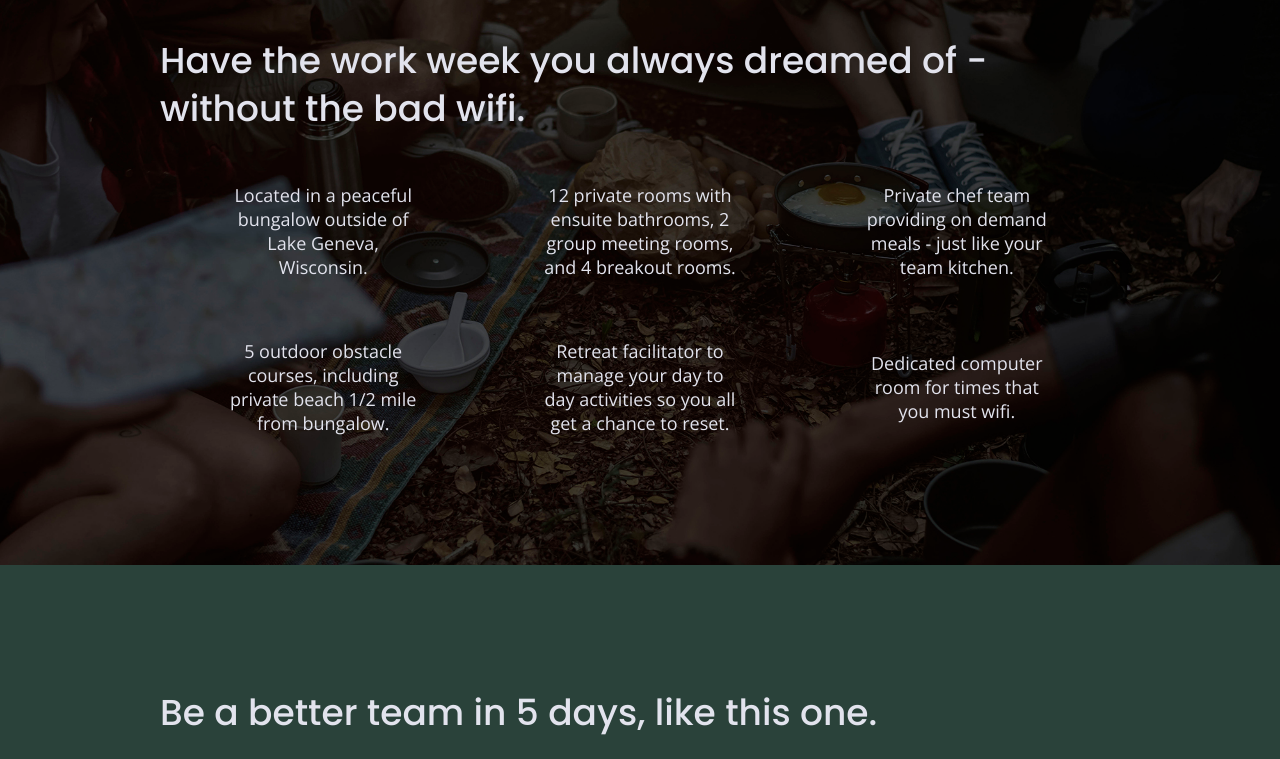
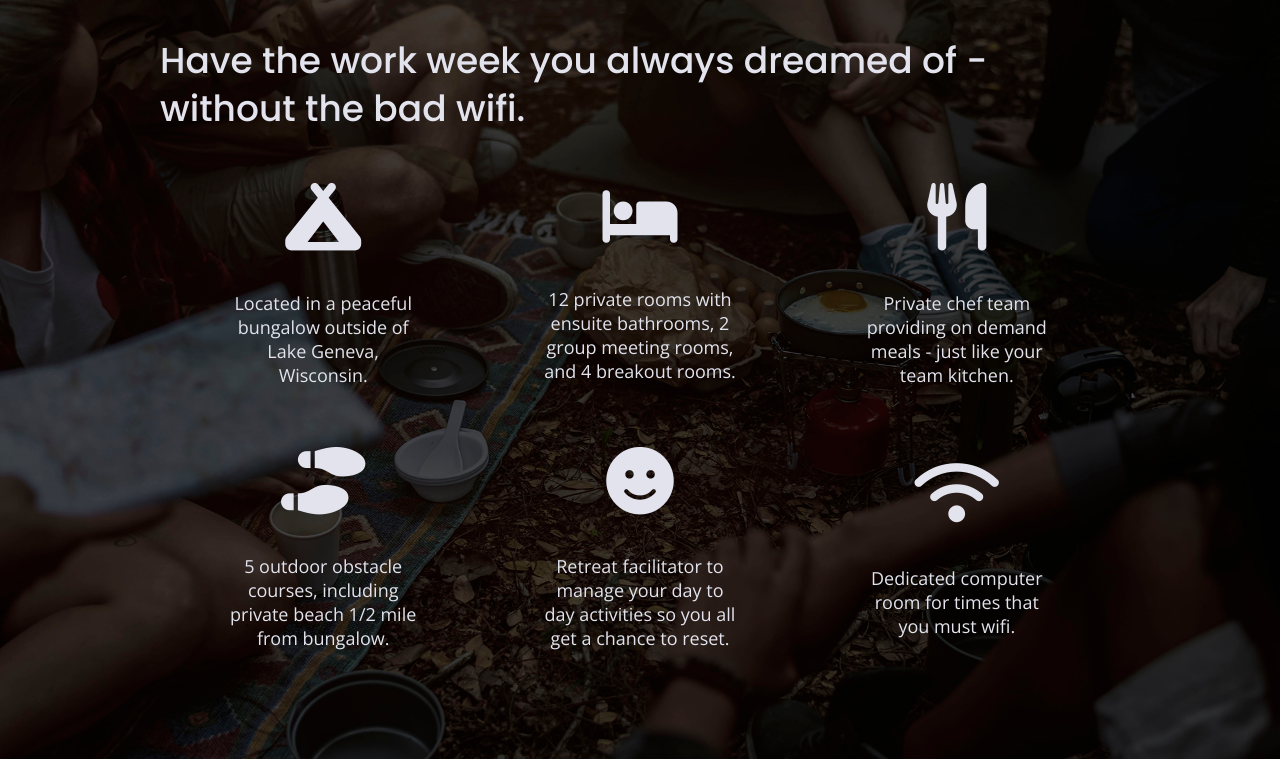
Before and after one commit to CaseyLawver/unplugged, a website built with Parcel: page index.html in a window 1280 px wide. Shown: the part 1092-1851 px from the top of the page. Built offline with nearby package versions, Linux system fonts and the light colour scheme.

Commit message:
Added icons

```diff
--- a/css/main.css
+++ b/css/main.css
@@ -146,6 +146,10 @@ address {
   font-style: normal;
 }
 
+.features i {
+	font-size: 3.75em;
+    margin-bottom: 40px;
+}
 
 .content-wrapper {
   width: 90%;
--- a/index.html
+++ b/index.html
@@ -22,6 +22,9 @@
   <link rel="stylesheet" href="css/main.css">
 
   <meta name="theme-color" content="#fafafa">
+
+  <script src="https://kit.fontawesome.com/89969552e7.js" crossorigin="anonymous"></script>
+
 
 <!-- Google Fonts -->
 <link href="https://fonts.googleapis.com/css?family=Open+Sans:400,700|Poppins:500,700" rel="stylesheet">
@@ -75,32 +78,32 @@
         <h2>Have the work week you always dreamed of - without the bad wifi.</h2>
         <div class="feature-items">
           <article>
-            <p class="fontawesome-icon"></p>
+            <p class="fontawesome-icon"><i class="fas fa-campground"></i></p>
             <p class="features-item-description">Located in a peaceful bungalow outside of Lake Geneva, Wisconsin.</p>
           </article>
           <article>
-            <p class="fontawesome-icon"></p>
+            <p class="fontawesome-icon"></p><i class="fas fa-bed"></i></p>
             <p class="features-item-description">12 private rooms with ensuite bathrooms, 2 group meeting rooms, and 4
               breakout rooms.</p>
           </article>
           <article>
-            <p class="fontawesome-icon"></p>
+            <p class="fontawesome-icon"><i class="fas fa-utensils"></i></p>
             <p class="features-item-description">Private chef team providing on demand meals - just like your team
               kitchen.</p>
           </article>
           <article>
-            <p class="fontawesome-icon"></p>
+            <p class="fontawesome-icon"><i class="fas fa-shoe-prints"></i></p>
             <p class="features-item-description">5 outdoor obstacle courses, including private beach 1/2 mile from
               bungalow.</p>
           </article>
           <article>
-            <p class="fontawesome-icon"></p>
+            <p class="fontawesome-icon"><i class="fas fa-smile"></i></p>
             <p class="features-item-description">Retreat facilitator to manage your day to day activities so you all get
               a
               chance to reset.</p>
           </article>
           <article>
-            <p class="fontawesome-icon"></p>
+            <p class="fontawesome-icon"><i class="fas fa-wifi"></i></p>
             <p class="features-item-description">Dedicated computer room for times that you must wifi.</p>
           </article>
         </div>
```
Also changed, not shown: about/index.html (+2 -0 lines), faq/index.html (+2 -0 lines).
